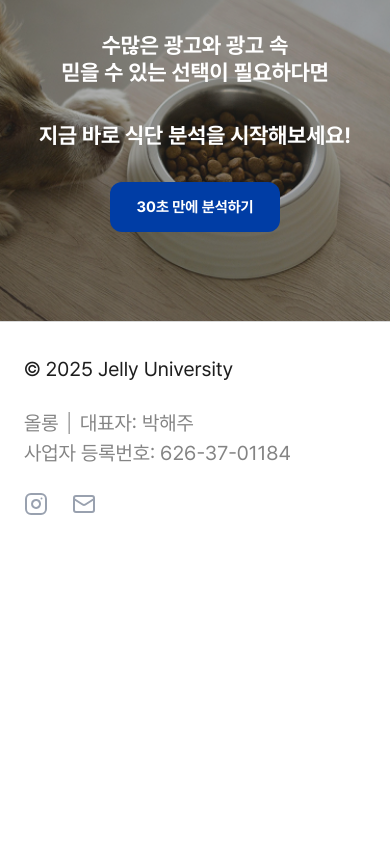
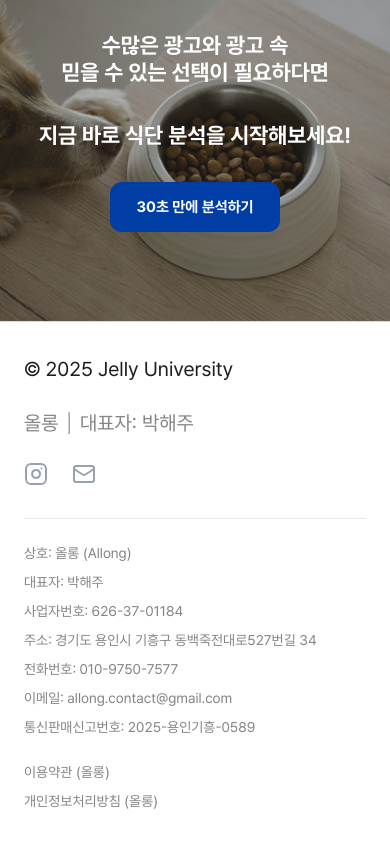
Before and after one commit to SeokHoChoi/test-jelly-univ-fe, a Next.js app: page /home in a window 390 px wide. Shown: the part 5512-6356 px from the top of the page. Before the commit the page ends 6060 px from the top, so only its background shows below. Built offline with nearby package versions, Linux system fonts and the light colour scheme; no server answers.

Commit message:
fix(footer): 사업자 정보 배치 정리 및 중복 제거\n\n- 상단 영역의 사업자등록번호 제거 (하단에만 표기)\n- 약관/개인정보 링크에 상호 표기 추가 (올롱)\n- 사업자 정보 섹션을 하단에 일관되게 배치

```diff
--- a/src/components/common/Footer.tsx
+++ b/src/components/common/Footer.tsx
@@ -1,14 +1,25 @@
+'use client';
+
+import { useState } from 'react';
 import { Instagram, Mail } from 'lucide-react';
+import TermsModal from './TermsModal';
+import { termsOfService, privacyPolicy } from '@/data/terms';
 
 const Footer = () => {
+  const [isTermsOpen, setIsTermsOpen] = useState(false);
+  const [isPrivacyOpen, setIsPrivacyOpen] = useState(false);
+
   const socialLinks = [
     { icon: Instagram, href: 'https://www.instagram.com/jelly_university?igsh=MW5ldXRjaTlqZzY2dA==', label: 'Instagram' },
     { icon: Mail, href: 'mailto:allong.contact@gmail.com', label: 'Email' },
   ];
 
   return (
+    <>
       <footer className="bg-white py-[32px] px-[24px] md:py-[33px] md:px-[64px] border-t border-black/15">
-      <div className="flex flex-col md:flex-row justify-between items-start md:items-center space-y-6 md:space-y-0">
+        <div className="max-w-6xl mx-auto">
+          {/* 상단: 회사 정보 */}
+          <div className="flex flex-col md:flex-row justify-between items-start md:items-center space-y-6 md:space-y-0 mb-8">
             {/* Company Info */}
             <div className="text-left">
               <p className="text-[#1E1E1E] font-normal text-[20px] mb-6 md:mb-8">
@@ -17,9 +28,6 @@ const Footer = () => {
               <div className="md:space-y-0 md:flex md:flex-col">
                 <p className="text-[#848484] font-normal text-[20px]">
                   올롱 ⏐ 대표자: 박해주
-            </p>
-            <p className="text-[#848484] font-normal text-[20px]">
-              사업자 등록번호: 626-37-01184
                 </p>
               </div>
             </div>
@@ -38,7 +46,71 @@ const Footer = () => {
               ))}
             </div>
           </div>
+
+          {/* 하단: 사업자 정보 및 약관 */}
+          <div className="border-t border-gray-200 pt-6">
+            <div className="grid grid-cols-1 md:grid-cols-2 gap-6">
+              {/* 사업자 정보 */}
+              <div className="space-y-2">
+                <p className="text-[#848484] font-normal text-[14px]">
+                  상호: 올롱 (Allong)
+                </p>
+                <p className="text-[#848484] font-normal text-[14px]">
+                  대표자: 박해주
+                </p>
+                <p className="text-[#848484] font-normal text-[14px]">
+                  사업자번호: 626-37-01184
+                </p>
+                <p className="text-[#848484] font-normal text-[14px]">
+                  주소: 경기도 용인시 기흥구 동백죽전대로527번길 34
+                </p>
+                <p className="text-[#848484] font-normal text-[14px]">
+                  전화번호: 010-9750-7577
+                </p>
+                <p className="text-[#848484] font-normal text-[14px]">
+                  이메일: allong.contact@gmail.com
+                </p>
+                <p className="text-[#848484] font-normal text-[14px]">
+                  통신판매신고번호: 2025-용인기흥-0589
+                </p>
+              </div>
+
+              {/* 약관 링크 */}
+              <div className="flex flex-col space-y-2">
+                <button
+                  onClick={() => setIsTermsOpen(true)}
+                  className="text-[#848484] font-normal text-[14px] hover:text-[#003DA5] transition-colors text-left"
+                >
+                  이용약관 (올롱)
+                </button>
+                <button
+                  onClick={() => setIsPrivacyOpen(true)}
+                  className="text-[#848484] font-normal text-[14px] hover:text-[#003DA5] transition-colors text-left"
+                >
+                  개인정보처리방침 (올롱)
+                </button>
+              </div>
+            </div>
+          </div>
+        </div>
       </footer>
+
+      {/* 이용약관 모달 */}
+      <TermsModal
+        isOpen={isTermsOpen}
+        onClose={() => setIsTermsOpen(false)}
+        title="이용약관"
+        content={termsOfService}
+      />
+
+      {/* 개인정보처리방침 모달 */}
+      <TermsModal
+        isOpen={isPrivacyOpen}
+        onClose={() => setIsPrivacyOpen(false)}
+        title="개인정보처리방침"
+        content={privacyPolicy}
+      />
+    </>
   );
 };
 
```
Lines whose indentation alone changed are shown as unchanged.
